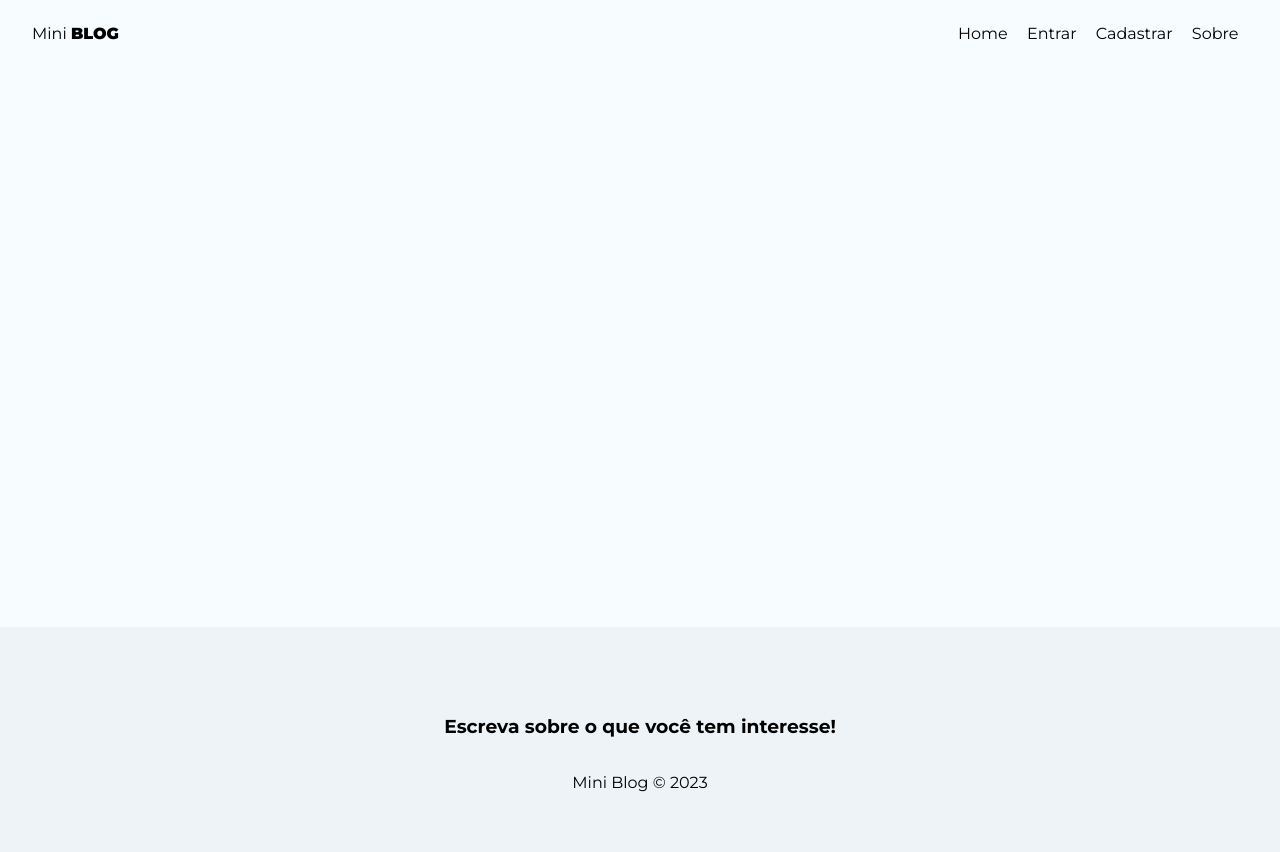
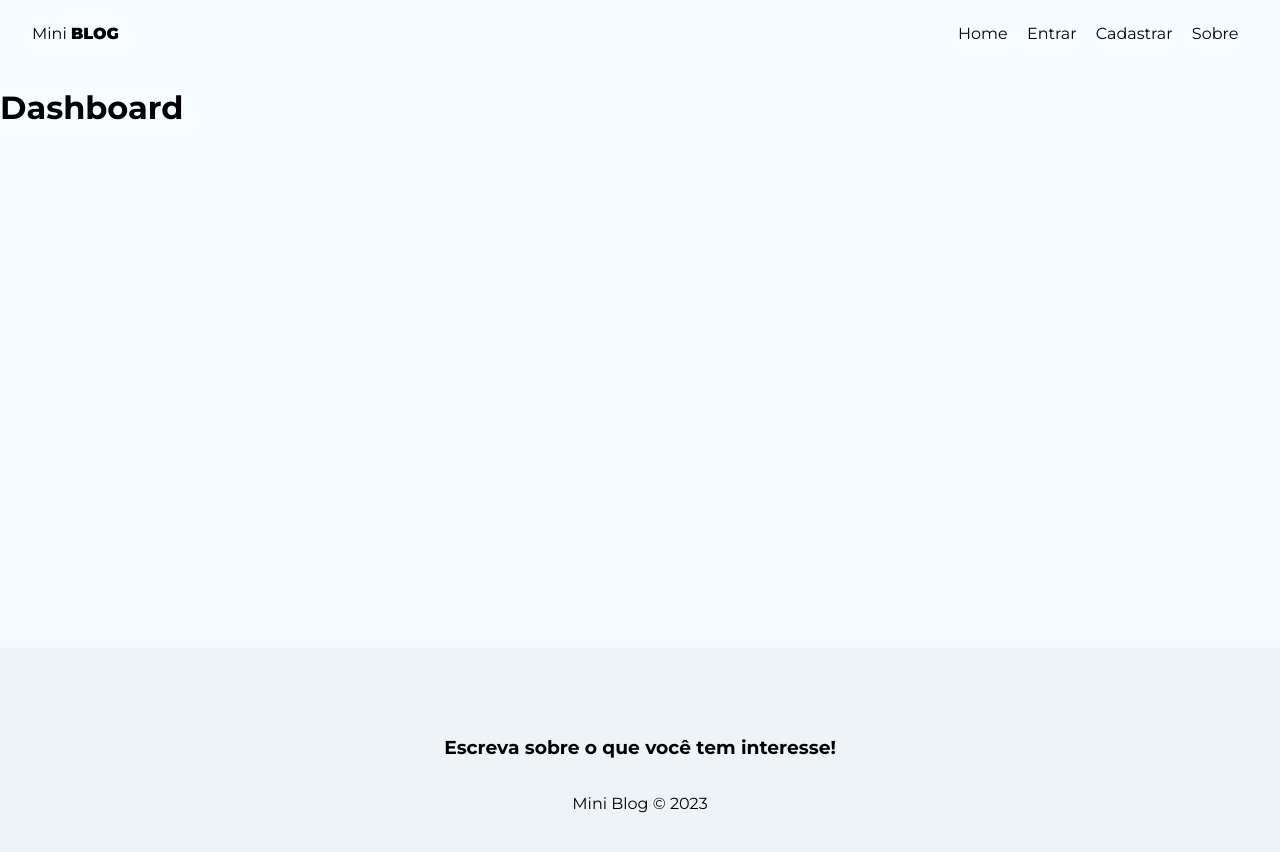
Before and after one commit to GutoCitton/Udemy-miniblog, a React (Create React App) app: page /dashboard in a window 1280 px wide. Shown: the top 852 px of the page. Built offline with nearby package versions, Linux system fonts and the light colour scheme; no server answers.

Commit message:
aula_130

```diff
--- a/src/App.js
+++ b/src/App.js
@@ -19,6 +19,8 @@
 import Footer from './components/Footer';
 import Login from './pages/Login/Login';
 import Register from './pages/Register/Register';
+import CreatePost from './pages/CreatePost/CreatePost';
+import Dashboard from './pages/Dashboard/Dashboard';
 
 
 function App() {
@@ -51,6 +53,8 @@
               <Route path='/about' element={<About />} />
               <Route path='/login' element={<Login />} />
               <Route path='/register' element={<Register />} />
+              <Route path='/posts/create' element={<CreatePost />} />
+              <Route path='/dashboard' element={<Dashboard />} />
             </Routes>
           </div>
           <Footer />
--- a/src/components/Navbar.js
+++ b/src/components/Navbar.js
@@ -1,9 +1,14 @@
 import { NavLink } from "react-router-dom";
+
+import { useAuthentication } from "../hooks/useAuthentication";
+
+import { useAuthValue } from "../context/AuthContext";
 
 import styles from './Navbar.module.css'
 
 
 const Navbar = () => {
+  const { user } = useAuthValue();
 
   return (
     <nav className={styles.navbar}>
@@ -12,22 +17,40 @@
       </NavLink>
       <ul className={styles.links_list}>
         <li>
-          <NavLink to='/' className={({isActive}) => (isActive ? styles.active : '')}>
+          <NavLink to='/' className={({ isActive }) => (isActive ? styles.active : '')}>
             Home
           </NavLink>
         </li>
+        {!user && (
+          <>
             <li>
-          <NavLink to='/login' className={({isActive}) => (isActive ? styles.active : '')}>
+              <NavLink to='/login' className={({ isActive }) => (isActive ? styles.active : '')}>
                 Entrar
               </NavLink>
             </li>
             <li>
-          <NavLink to='/register' className={({isActive}) => (isActive ? styles.active : '')}>
+              <NavLink to='/register' className={({ isActive }) => (isActive ? styles.active : '')}>
                 Cadastrar
               </NavLink>
             </li>
+          </>
+        )}
+        {user && (
+          <>
             <li>
-          <NavLink to='/about' className={({isActive}) => (isActive ? styles.active : '')}>
+              <NavLink to='/posts/create' className={({ isActive }) => (isActive ? styles.active : '')}>
+                Novo Post
+              </NavLink>
+            </li>
+            <li>
+              <NavLink to='/dashboard' className={({ isActive }) => (isActive ? styles.active : '')}>
+                Dashboard
+              </NavLink>
+            </li>
+          </>
+        )}
+        <li>
+          <NavLink to='/about' className={({ isActive }) => (isActive ? styles.active : '')}>
             Sobre
           </NavLink>
         </li>
--- /dev/null
+++ b/src/pages/CreatePost/CreatePost.js
@@ -0,0 +1,13 @@
+import styles from './CreatePost.module.css'
+
+
+const CreatePost = () => {
+
+  return (
+    <div>
+      <h1>CreatePost</h1>
+    </div>
+  )
+}
+
+export default CreatePost;
--- /dev/null
+++ b/src/pages/Dashboard/Dashboard.js
@@ -0,0 +1,13 @@
+import styles from './Dashboard.module.css'
+
+
+const Dashboard = () => {
+
+  return (
+    <div>
+      <h1>Dashboard</h1>
+    </div>
+  )
+}
+
+export default Dashboard;
```
Also changed, not shown: src/pages/CreatePost/CreatePost.module.css (added), src/pages/Dashboard/Dashboard.module.css (added). Lines whose indentation alone changed are shown as unchanged.
